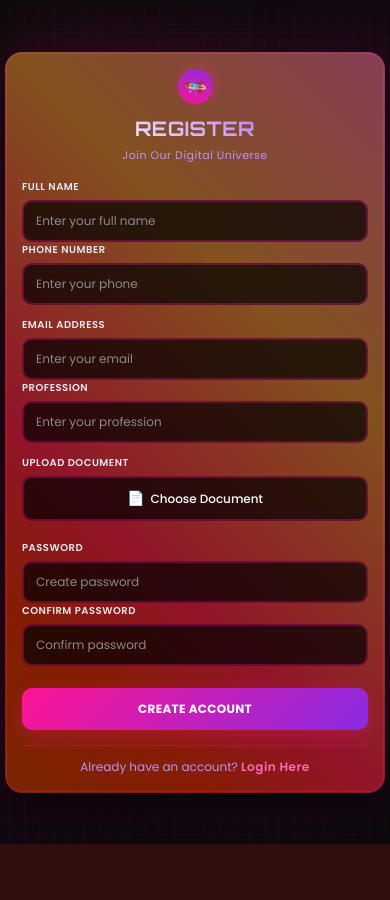
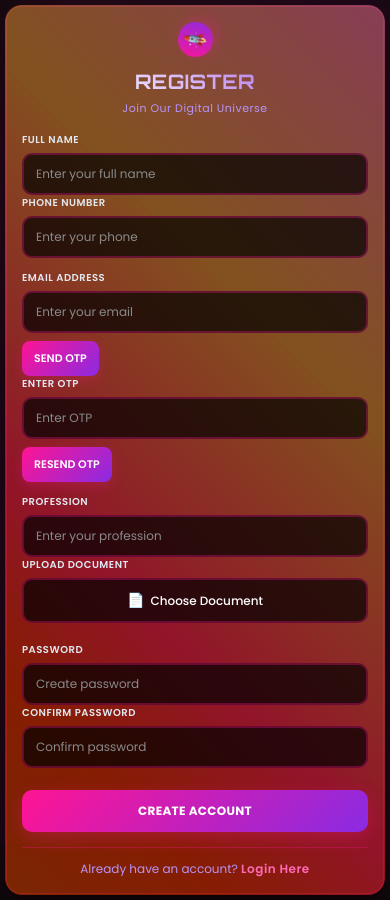
Before and after one commit to kingster-coding/-socialsite, a Django app: page /register/ in a window 390 px wide. Before the commit the page ends 844 px from the top, so only its background shows below. Run offline with Django 5.2, Linux system fonts and the light colour scheme.

Commit message:
added all changes done via me

```diff
--- a/core/templates/register.html
+++ b/core/templates/register.html
@@ -612,8 +612,77 @@
                 min-height: 44px;
             }
         }
+
+
+
+        /* OTP Buttons Style */
+#sendOtpBtn, #resendOtpBtn {
+    background: linear-gradient(135deg, #ff1493 0%, #8a2be2 100%);
+    border: none;
+    border-radius: 10px;
+    padding: 10px 14px;
+    font-size: 12px;
+    font-weight: 600;
+    color: white;
+    cursor: pointer;
+    transition: all 0.3s ease;
+    box-shadow: 0 4px 12px rgba(255, 20, 147, 0.25);
+    font-family: 'Poppins', sans-serif;
+    text-transform: uppercase;
+    margin-right: 6px;
+}
+
+#sendOtpBtn:hover, #resendOtpBtn:hover {
+    transform: translateY(-2px);
+    box-shadow: 0 6px 16px rgba(255, 20, 147, 0.35);
+}
+
+#sendOtpBtn:active, #resendOtpBtn:active {
+    transform: translateY(0);
+    box-shadow: 0 2px 8px rgba(255, 20, 147, 0.2);
+}
+
+/* Status message styling */
+.otp-status {
+    display: inline-block;
+    margin-left: 10px;
+    font-size: 11px;
+    font-weight: 600;
+}
+
+.otp-status.success {
+    color: #00ffcc;
+}
+
+.otp-status.error {
+    color: #ff6b6b;
+}
+
+/* Responsive adjustments for OTP buttons */
+@media (max-width: 480px) {
+    #sendOtpBtn, #resendOtpBtn {
+        padding: 9px 12px;
+        font-size: 11px;
+        border-radius: 8px;
+    }
+
+    .otp-status {
+        display: block;
+        margin-left: 0;
+        margin-top: 6px;
+    }
+
+    .otp-button-wrapper {
+    margin-top: 8px;
+    display: flex;
+    align-items: center;
+    gap: 10px;
+}
+
+}
+
     </style>
-</head>
+<!-- ...head section already present... -->
 <body>
     <div class="cyber-grid"></div>
 
@@ -624,7 +693,7 @@
             <p class="subtitle">Join Our Digital Universe</p>
         </div>
 
-        <form method="post" enctype="multipart/form-data">
+        <form id="registerForm" method="post" enctype="multipart/form-data">
             {% csrf_token %}
 
             <div class="form-row">
@@ -641,14 +710,27 @@
 <div class="form-row">
     <div class="input-group">
         <label class="input-label">Email Address</label>
-                    <input type="email" name="email" placeholder="Enter your email" required>
+        <input type="email" name="email" id="email" placeholder="Enter your email" required>
+        <div class="otp-button-wrapper">
+            <button type="button" id="sendOtpBtn">Send OTP</button>
         </div>
+    </div>
+    <div class="input-group">
+        <label class="input-label">Enter OTP</label>
+        <input type="text" id="otpInput" maxlength="6" placeholder="Enter OTP">
+        <div class="otp-button-wrapper">
+            <button type="button" id="resendOtpBtn">Resend OTP</button>
+            <span id="otpStatus" class="otp-status"></span>
+        </div>
+    </div>
+</div>
+
+
+<div class="form-row">
     <div class="input-group">
         <label class="input-label">Profession</label>
         <input type="text" name="profession" placeholder="Enter your profession" required>
     </div>
-            </div>
-
     <div class="input-group">
         <label class="input-label">Upload Document</label>
         <div class="file-input-wrapper">
@@ -659,6 +741,8 @@
             </label>
         </div>
     </div>
+</div>
+
 
             <div class="form-row">
                 <div class="input-group">
@@ -688,86 +772,104 @@
     </div>
 
     <script>
-        // File upload functionality
+        let otpVerified = false;
+
+        // Send OTP function
+        function sendOTP() {
+            const email = document.getElementById('email').value;
+            if (!email) {
+                alert("Please enter your email first.");
+                return;
+            }
+
+            fetch('/send-otp/', {
+                method: 'POST',
+                headers: {
+                    'Content-Type': 'application/json',
+                    'X-CSRFToken': '{{ csrf_token }}'
+                },
+                body: JSON.stringify({ email: email })
+            })
+            .then(response => response.json())
+            .then(data => {
+                const status = document.getElementById('otpStatus');
+                if (data.status === 'success') {
+                    status.innerText = "OTP sent!";
+                    status.className = 'otp-status success';
+                } else {
+                    status.innerText = "Failed to send OTP.";
+                    status.className = 'otp-status error';
+                }
+            });
+        }
+
+        // OTP auto verification
+        document.getElementById('otpInput').addEventListener('input', function () {
+            const otp = this.value;
+            const email = document.getElementById('email').value;
+            if (otp.length === 6) {
+                fetch('/verify-otp/', {
+                    method: 'POST',
+                    headers: {
+                        'Content-Type': 'application/json',
+                        'X-CSRFToken': '{{ csrf_token }}'
+                    },
+                    body: JSON.stringify({ email: email, otp: otp })
+                })
+                .then(response => response.json())
+                .then(data => {
+                    const status = document.getElementById('otpStatus');
+                    if (data.status === 'success') {
+                        status.innerText = "OTP verified ✅";
+                        status.className = 'otp-status success';
+                        otpVerified = true;
+                    } else {
+                        status.innerText = "Invalid OTP ❌";
+                        status.className = 'otp-status error';
+                        otpVerified = false;
+                    }
+                });
+            }
+        });
+
+        document.getElementById('sendOtpBtn').addEventListener('click', sendOTP);
+        document.getElementById('resendOtpBtn').addEventListener('click', sendOTP);
+
+        // File name display
         document.getElementById('document').addEventListener('change', function(e) {
             const fileText = document.querySelector('.file-text');
-
             if (e.target.files.length > 0) {
                 const fileName = e.target.files[0].name;
                 const maxLength = window.innerWidth < 360 ? 12 : 16;
                 fileText.textContent = fileName.length > maxLength ? fileName.substring(0, maxLength) + '...' : fileName;
             } else {
-                fileText.textContent = window.innerWidth < 360 ? 'Choose Document' : 'Choose Document';
+                fileText.textContent = 'Choose Document';
             }
         });
 
-        // Form submission with loading state
-        document.querySelector('form').addEventListener('submit', function(e) {
+        // Submit block if OTP not verified
+        document.getElementById('registerForm').addEventListener('submit', function(e) {
+            const password1 = document.querySelector('input[name="password1"]').value;
+            const password2 = document.querySelector('input[name="password2"]').value;
             const submitBtn = document.querySelector('button[type="submit"]');
-            const originalText = submitBtn.textContent;
 
-            // Show loading state
+            if (!otpVerified) {
+                e.preventDefault();
+                alert("Please verify OTP before submitting.");
+                return;
+            }
+
+            if (password1 !== password2) {
+                e.preventDefault();
+                alert("Passwords do not match!");
+                submitBtn.disabled = false;
+                return;
+            }
+
             submitBtn.textContent = 'Creating...';
             submitBtn.style.opacity = '0.8';
             submitBtn.disabled = true;
-
-            // Password validation
-            const password1 = document.querySelector('input[name="password1"]').value;
-            const password2 = document.querySelector('input[name="password2"]').value;
-
-            if (password1 !== password2) {
-                e.preventDefault();
-                alert('Passwords do not match!');
-                submitBtn.textContent = originalText;
-                submitBtn.style.opacity = '1';
-                submitBtn.disabled = false;
-                return;
-            }
         });
-
-        // Input focus effects with reduced animation for small screens
-        document.querySelectorAll('input').forEach(input => {
-            input.addEventListener('focus', function() {
-                if (window.innerWidth > 480) {
-                    this.parentElement.style.transform = 'scale(1.01)';
-                }
-            });
-
-            input.addEventListener('blur', function() {
-                this.parentElement.style.transform = 'scale(1)';
-            });
-        });
-
-        // Prevent zoom on iOS when focusing inputs
-        document.querySelectorAll('input').forEach(input => {
-            input.addEventListener('focus', function() {
-                if (window.innerWidth < 768) {
-                    const viewport = document.querySelector('meta[name="viewport"]');
-                    viewport.setAttribute('content', 'width=device-width, initial-scale=1.0, maximum-scale=1.0, user-scalable=0');
-                }
-            });
-
-            input.addEventListener('blur', function() {
-                if (window.innerWidth < 768) {
-                    const viewport = document.querySelector('meta[name="viewport"]');
-                    viewport.setAttribute('content', 'width=device-width, initial-scale=1.0, maximum-scale=1.0, user-scalable=0');
-                }
-            });
-        });
-
-        // Responsive text adjustment based on screen size
-        function adjustResponsiveText() {
-            const screenWidth = window.innerWidth;
-            const fileText = document.querySelector('.file-text');
-
-            if (screenWidth < 320) {
-                fileText.textContent = fileText.textContent.length > 10 ? 'Document' : fileText.textContent;
-            }
-        }
-
-        // Call on load and resize
-        adjustResponsiveText();
-        window.addEventListener('resize', adjustResponsiveText);
     </script>
 </body>
 </html>
--- a/core/urls.py
+++ b/core/urls.py
@@ -6,6 +6,8 @@ urlpatterns = [
     # 🌐 Auth and Landing
     path('', views.landing, name='landing'),
     path('register/', views.register, name='register'),
+    path('send-otp/', views.send_otp_email, name='send_otp_email'),
+    path('verify-otp/', views.verify_otp_email, name='verify_otp_email'),
     path('login/', views.user_login, name='login'),
 
     # 🏠 Home + Feed
--- a/core/views.py
+++ b/core/views.py
@@ -12,8 +12,17 @@ from django.contrib.auth.decorators import login_required
 from .forms import ResearchPaperForm
 from .models import ResearchPaper
 import json
-import uuid
-import os
+# core/views.py
+
+import random
+from django.core.cache import cache
+from django.core.mail import send_mail
+from django.http import JsonResponse
+from django.views.decorators.csrf import csrf_exempt
+from django.utils.decorators import method_decorator
+import json
+
+
 
 from .models import (
     Profile, Post, Comment, Story, Reel,
@@ -34,9 +43,6 @@ from .forms import (
 def landing(request):
     return render(request, 'landing.html')
 
-
-
-# views.py
 
 # views.py
 
@@ -77,6 +83,58 @@ def register(request):
         return redirect('login')
 
     return render(request, 'register.html')
+
+
+# OTP Generate Function
+def generate_otp():
+    return str(random.randint(100000, 999999))
+
+# SEND OTP API
+@csrf_exempt
+def send_otp_email(request):
+    if request.method == 'POST':
+        data = json.loads(request.body)
+        email = data.get('email')
+
+        if not email:
+            return JsonResponse({'status': 'fail', 'message': 'Email is required'}, status=400)
+
+        otp = generate_otp()
+        cache.set(email, otp, timeout=300)  # store for 5 minutes
+
+        try:
+            send_mail(
+                subject='Your OTP Code',
+                message=f'Your OTP code is {otp}',
+                from_email='youremail@gmail.com',  # change if needed
+                recipient_list=[email],
+                fail_silently=False,
+            )
+            return JsonResponse({'status': 'success', 'message': 'OTP sent successfully'})
+        except Exception as e:
+            return JsonResponse({'status': 'fail', 'message': 'Failed to send OTP', 'error': str(e)}, status=500)
+
+    return JsonResponse({'status': 'fail', 'message': 'Invalid request method'}, status=405)
+
+# VERIFY OTP API
+@csrf_exempt
+def verify_otp_email(request):
+    if request.method == 'POST':
+        data = json.loads(request.body)
+        email = data.get('email')
+        otp_entered = data.get('otp')
+
+        if not email or not otp_entered:
+            return JsonResponse({'status': 'fail', 'message': 'Email and OTP are required'}, status=400)
+
+        cached_otp = cache.get(email)
+        if cached_otp == otp_entered:
+            return JsonResponse({'status': 'success', 'message': 'OTP verified successfully'})
+        else:
+            return JsonResponse({'status': 'fail', 'message': 'Invalid OTP'}, status=400)
+
+    return JsonResponse({'status': 'fail', 'message': 'Invalid request method'}, status=405)
+
 
 
 def user_login(request):
```
Also changed, not shown: socialsite/settings.py (+18 -0 lines), db.sqlite3, 2 other files. Lines whose indentation alone changed are shown as unchanged.
